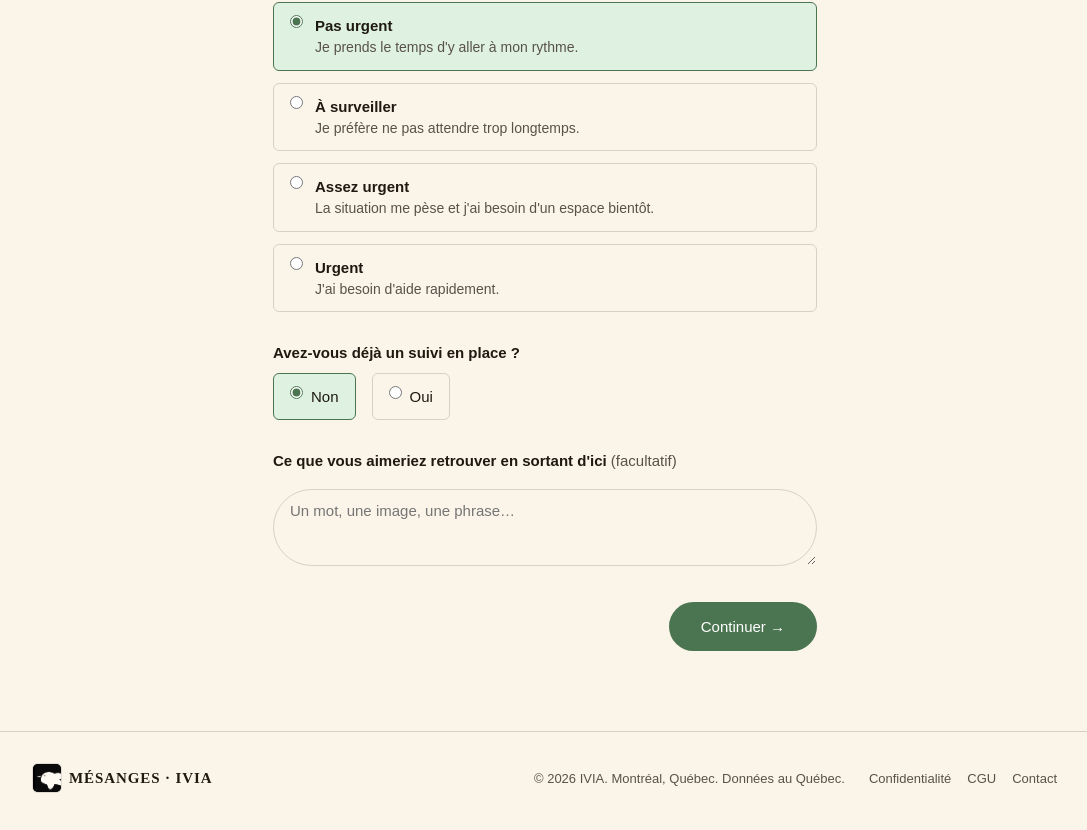
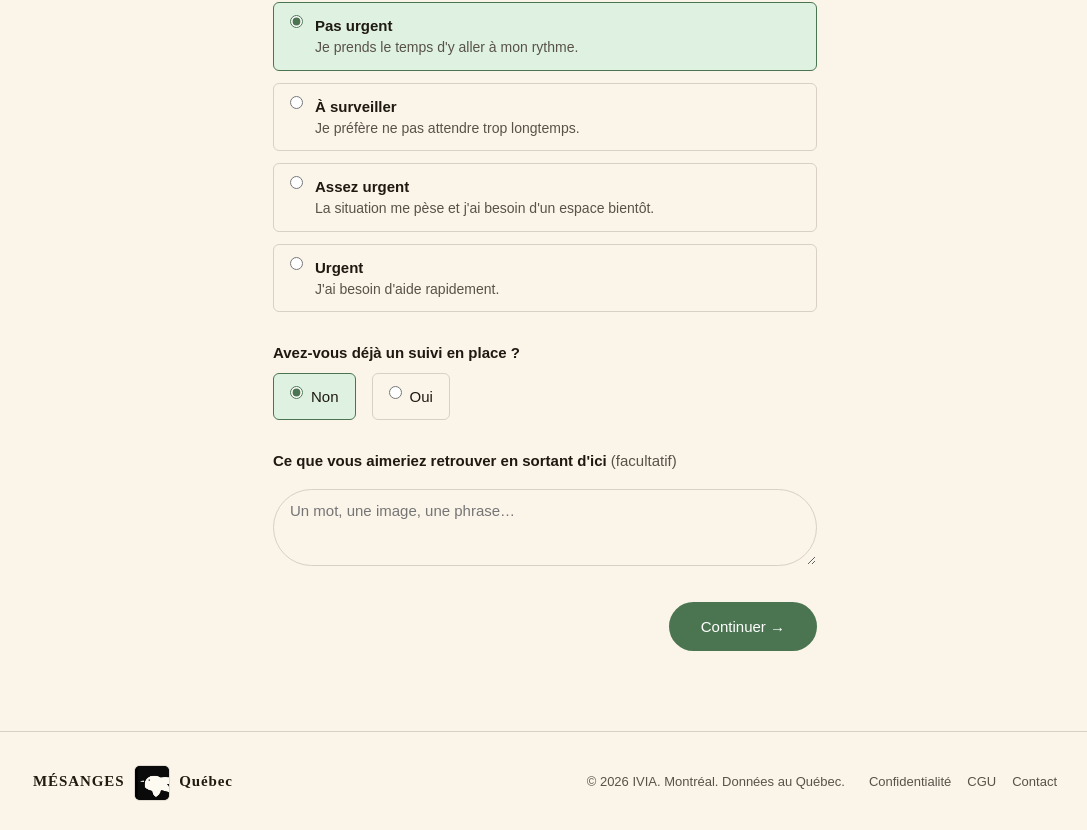
Before and after one commit to Fa9d/MERLIN, a Next.js app in the folder 09_app_ivia_merlin/: page /demarche in a window 1280 px wide. Shown: the part 1019-1849 px from the top of the page, without its empty margins (95-1182 px from the left). Built offline with nearby package versions, Linux system fonts and the light colour scheme; no server answers; a web font is replaced by a local one.

Commit message:
fix(brand): align footer mesanges mark

```diff
--- a/09_app_ivia_merlin/src/app/page.tsx
+++ b/09_app_ivia_merlin/src/app/page.tsx
@@ -162,10 +162,6 @@ export default function HomePage() {
               <h1 id="hero-title" className="v3-hero__h1 v3-hero__h1--seuil">
                 MÉSANGES
               </h1>
-
-              <div className="v3-hero__mesange-emblem" aria-hidden="true">
-                <MesangeMark size={112} withSong ariaLabel="" />
-              </div>
 
               <p className="v3-hero__tagline">
                 L&apos;écoute empathique, <em>ancrée au Québec.</em>
--- a/09_app_ivia_merlin/src/app/styles.css
+++ b/09_app_ivia_merlin/src/app/styles.css
@@ -668,13 +668,15 @@
 .hp-footer__logo {
   display: flex;
   align-items: center;
-  gap: var(--sp-2);
+  gap: 0.65rem;
   text-decoration: none;
   color: var(--foreground);
   font-family: var(--font-display);
   font-size: 0.9375rem;
   font-weight: 600;
   letter-spacing: 0.06em;
+  line-height: 1;
+  white-space: nowrap;
 }
 
 .hp-footer__copy {
@@ -1849,14 +1851,15 @@
 }
 
 .hp-footer__logo-img {
-  width: 28px;
-  height: 28px;
+  width: 34px;
+  height: 34px;
   border-radius: 5px;
-  display: inline-block;
+  display: block;
   flex-shrink: 0;
   object-fit: contain;
   background: #0a0a0a;
   box-shadow: 0 0 0 1px oklch(22% 0.018 78 / 0.12);
+  transform: translateY(2px);
 }
 
 [data-theme="dark"] .hp-nav__logo-img,
--- a/09_app_ivia_merlin/src/components/layout/PublicLayout.tsx
+++ b/09_app_ivia_merlin/src/components/layout/PublicLayout.tsx
@@ -104,6 +104,7 @@ export function PublicLayout({ children, title }: PublicLayoutProps) {
       <footer className="hp-footer">
         <div className="hp-section__inner hp-footer__inner">
           <Link href="/" className="hp-footer__logo" aria-label="MÉSANGES — un service IVIA">
+            <span>MÉSANGES</span>
             <Image
               src={MESANGES_LOGO_SRC}
               alt="IVIA - MÉSANGES"
@@ -111,10 +112,10 @@ export function PublicLayout({ children, title }: PublicLayoutProps) {
               height={28}
               className="hp-footer__logo-img"
             />
-            <span>MÉSANGES · IVIA</span>
+            <span>Québec</span>
           </Link>
           <p className="hp-footer__copy">
-            &copy; {new Date().getFullYear()} IVIA. Montréal, Québec. Données au Québec.
+            &copy; {new Date().getFullYear()} IVIA. Montréal. Données au Québec.
           </p>
           <nav className="hp-footer__links" aria-label="Liens du pied de page">
             <Link href="/confidentialite" className="hp-footer__link">
```
Also changed, not shown: 09_app_ivia_merlin/src/app/styles.v3.css (+0 -30 lines).
